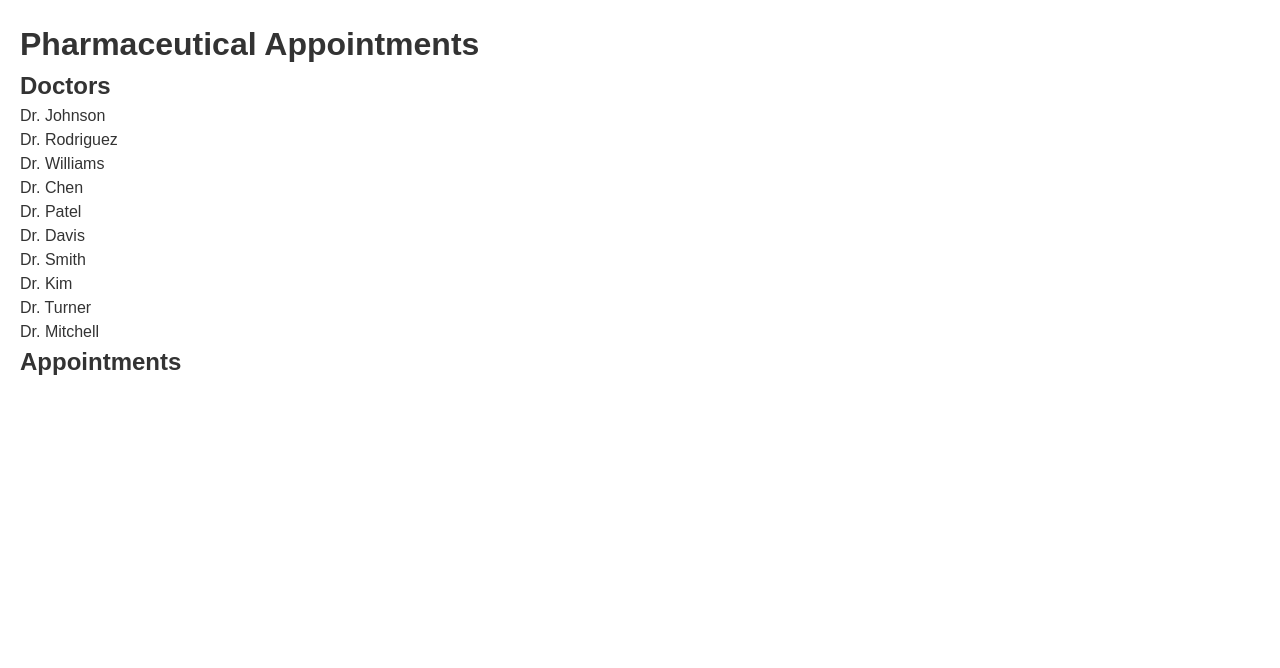
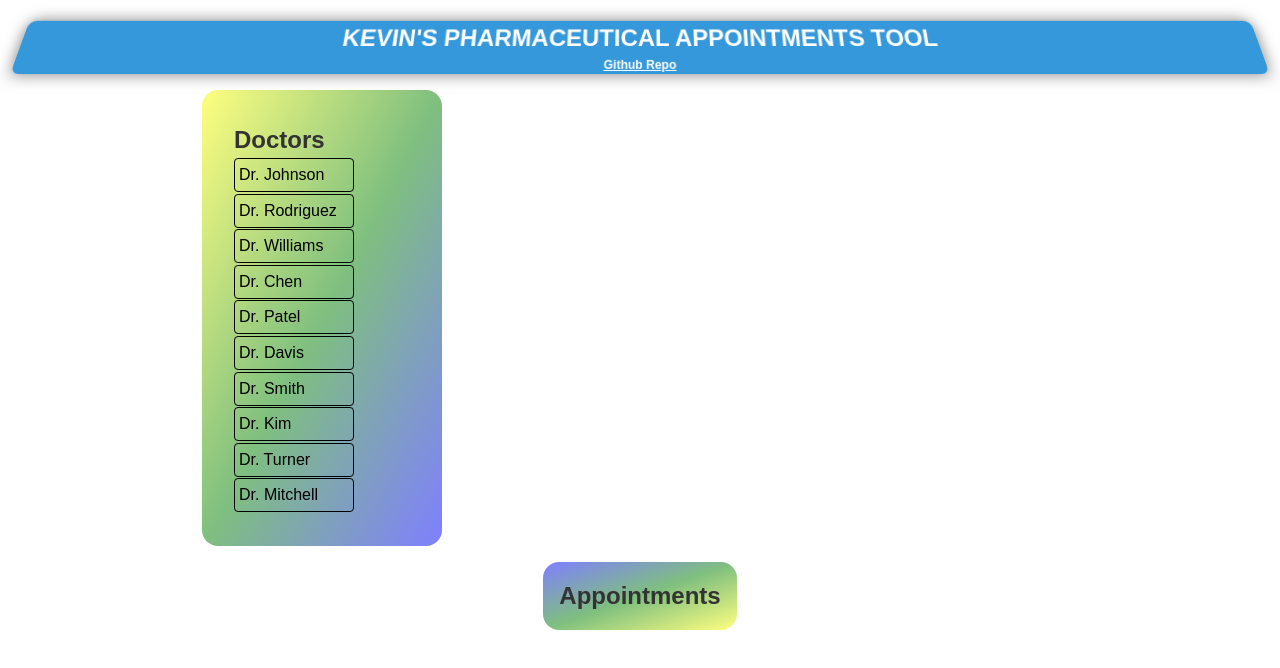
Before and after one commit to zkevinbai/doctors-appointments, a React (Create React App) app: page / in a window 1280 px wide. Shown: the top 668 px of the page. Built offline with nearby package versions, Linux system fonts and the light colour scheme.

Commit message:
add title card and styling

```diff
--- /dev/null
+++ b/src/App.css
@@ -0,0 +1,81 @@
+li {
+    font: inherit;
+    padding: 0.25rem;
+    padding-right: 1rem;
+    margin-bottom: 0.1rem;
+    border: 0.1rem solid black;
+    border-radius: 0.25rem;
+    background: transparent;
+    color: black;
+}
+
+li:hover {
+    cursor: pointer;
+    background-color: white;
+}
+
+.doctors-list {
+    background: linear-gradient(to bottom right,
+            rgba(255, 255, 0, 0.5), rgba(0, 128, 0, 0.5), rgba(0, 0, 255, 0.5));
+    border-radius: 1rem;
+    display: flex;
+    flex-direction: column;
+    align-items: flex-start;
+    justify-self: center;
+    /* Align content to the top */
+    width: 15rem;
+    /* Set a maximum height if needed, so it scrolls when it exceeds this height */
+    overflow-y: auto;
+    /* Add vertical scroll when content exceeds the container height */
+    padding: 2rem;
+    margin-right: 1rem;
+}
+
+.appointment-list {
+    background: linear-gradient(to top left,
+            rgba(255, 255, 0, 0.5), rgba(0, 128, 0, 0.5), rgba(0, 0, 255, 0.5));
+    border-radius: 1rem;
+    display: flex;
+    flex-direction: column;
+    align-items: flex-start;
+    justify-self: center;
+    overflow-y: auto;
+    padding: 1rem;
+    margin-top:1rem;
+}
+
+.appointment-form {
+    background: linear-gradient(to bottom left,
+            rgba(255, 255, 0, 0.5), rgba(0, 128, 0, 0.5), rgba(0, 0, 255, 0.5));
+    border-radius: 1rem;
+    /* Align content to the top */
+    /* Set a maximum height if needed, so it scrolls when it exceeds this height */
+    overflow-y: auto;
+    /* Add vertical scroll when content exceeds the container height */
+    padding: 2rem;
+}
+
+.title {
+    display: grid;
+    place-items: center;
+
+    font-size: 0.75rem;
+    font-weight: bold;
+    text-align: center;
+    /* padding: 1rem; */
+    background-color: #3498db;
+    color: #fff;
+    border-radius: 0.5rem;
+    box-shadow: 0px 0px 1rem rgba(0, 0, 0, 0.5);
+    transform: perspective(300px) rotateX(10deg);
+    transition: transform 0.3s, box-shadow 0.3s;
+    margin-bottom: 1rem;
+}
+
+.title>h1 {
+    text-transform: uppercase;
+}
+
+.title>a {
+    text-decoration: underline;
+}
--- a/src/App.js
+++ b/src/App.js
@@ -1,5 +1,6 @@
 // src/App.js
 import React, { useState } from "react";
+import './App.css'
 import DoctorList from "./components/DoctorList";
 import AppointmentForm from "./components/AppointmentForm";
 import AppointmentList from "./components/AppointmentList";
@@ -18,7 +19,12 @@ const App = () => {
 
   return (
     <div>
-      <h1>Pharmaceutical Appointments</h1>
+      <div className='title'>
+        <h1>Kevin's Pharmaceutical Appointments Tool</h1>
+        <a href='https://github.com/zkevinbai/pharmaceutical-appointments' target='_blank' rel='noopener noreferrer'>
+          Github Repo
+        </a>
+      </div>
       <div style={{ display: "flex" }}>
         <div style={{ flex: 1 }}>
           <DoctorList onSelectDoctor={handleSelectDoctor} />
--- a/src/components/AppointmentForm.js
+++ b/src/components/AppointmentForm.js
@@ -15,7 +15,7 @@ const AppointmentForm = ({ selectedDoctor, onRequestAppointment }) => {
     };
 
     return (
-        <div>
+        <div className="appointment-form">
             <h2>Request Appointment</h2>
             <p>Selected Doctor: {selectedDoctor.name}</p>
             <label>Select Time:</label>
--- a/src/components/AppointmentList.js
+++ b/src/components/AppointmentList.js
@@ -3,7 +3,7 @@ import React from "react";
 
 const AppointmentList = ({ appointments }) => {
     return (
-        <div>
+        <div className="appointment-list">
             <h2>Appointments</h2>
             <ul>
                 {appointments.map((appointment, index) => (
--- a/src/components/DoctorList.js
+++ b/src/components/DoctorList.js
@@ -4,7 +4,7 @@ import doctors from "../data/doctors";
 
 const DoctorList = ({ onSelectDoctor }) => {
     return (
-        <div>
+        <div className="doctors-list">
             <h2>Doctors</h2>
             <ul>
                 {doctors.map((doctor) => (
```
